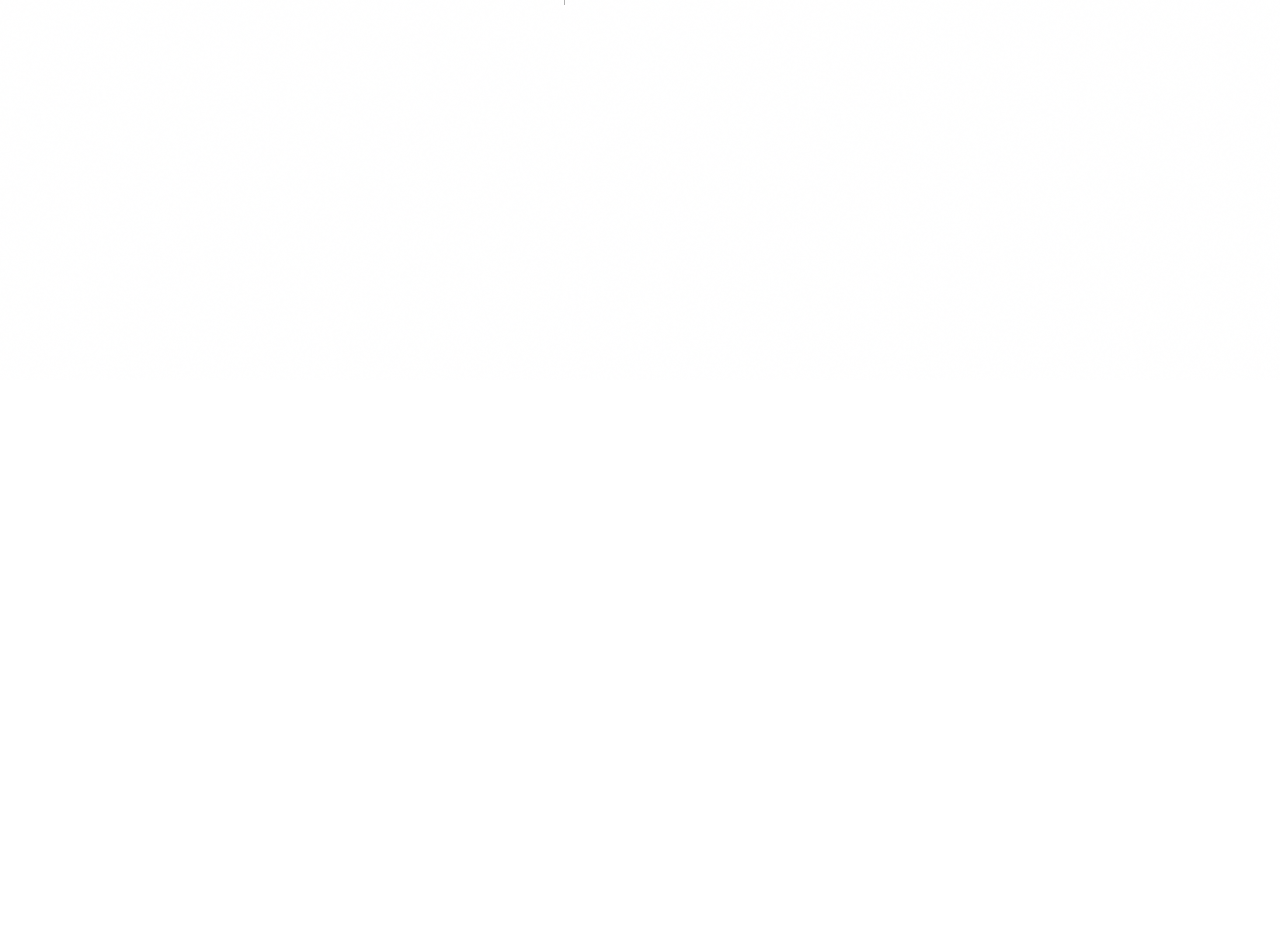
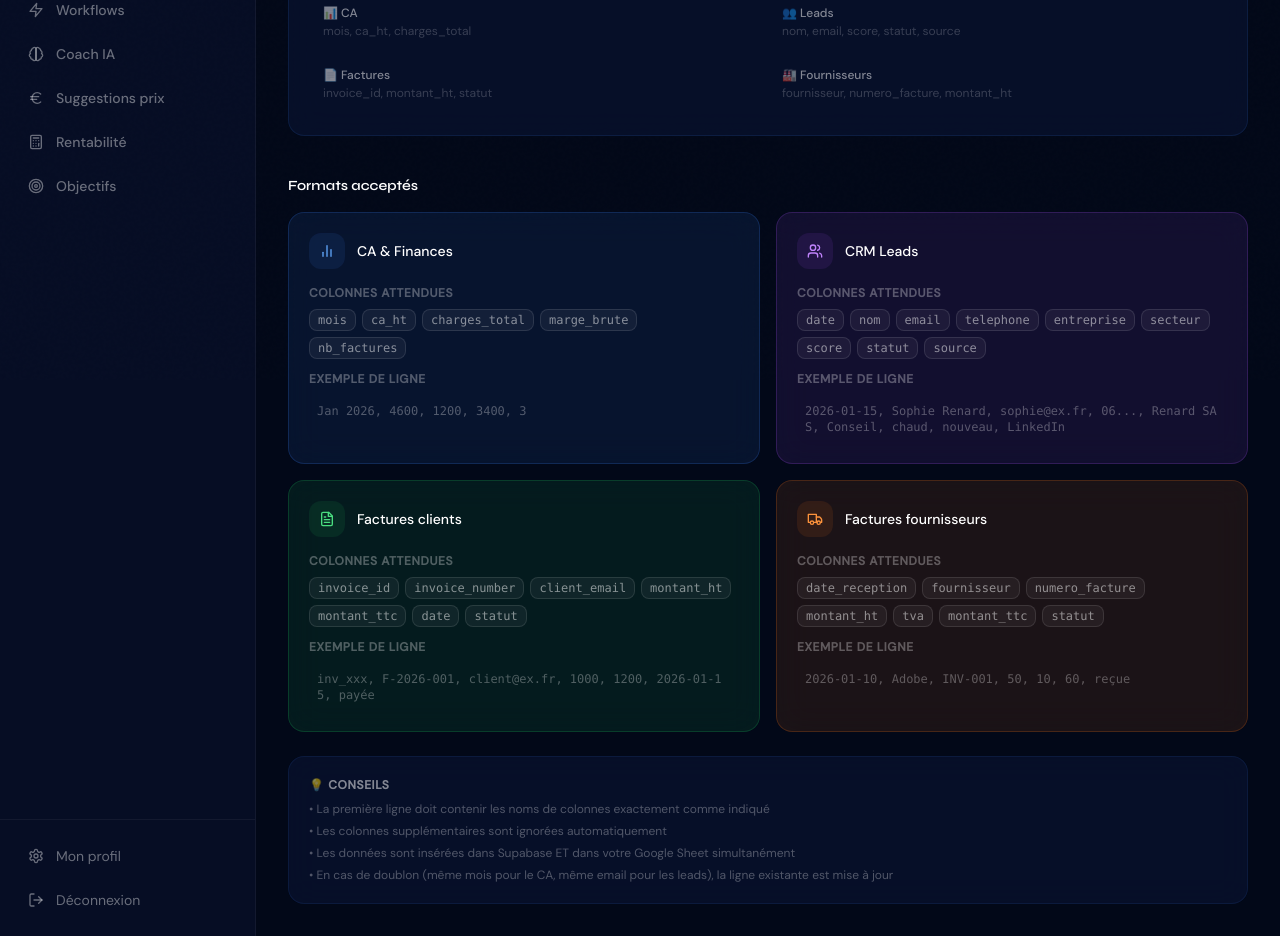
Before and after one commit to killyanhoulettevcel/vcel-site, a Next.js app: page /dashboard/client/import in a window 1280 px wide. Before the commit this address had no page. Shown: the part 420-1356 px from the top of the page. Before the commit the page ends 800 px from the top, so only its background shows below. Built offline with nearby package versions, Linux system fonts and the light colour scheme; no server answers.

Commit message:
Create page.tsx

```diff
--- /dev/null
+++ b/src/app/dashboard/client/import/page.tsx
@@ -0,0 +1,98 @@
+'use client'
+import ImportCSV from '@/components/ImportCSV'
+import { FileText, BarChart2, Users, Truck } from 'lucide-react'
+
+const types = [
+  {
+    icon: BarChart2,
+    label: 'CA & Finances',
+    color: 'text-blue-400',
+    bg: 'bg-blue-500/10 border-blue-500/20',
+    cols: ['mois', 'ca_ht', 'charges_total', 'marge_brute', 'nb_factures'],
+    exemple: 'Jan 2026, 4600, 1200, 3400, 3',
+  },
+  {
+    icon: Users,
+    label: 'CRM Leads',
+    color: 'text-purple-400',
+    bg: 'bg-purple-500/10 border-purple-500/20',
+    cols: ['date', 'nom', 'email', 'telephone', 'entreprise', 'secteur', 'score', 'statut', 'source'],
+    exemple: '2026-01-15, Sophie Renard, sophie@ex.fr, 06..., Renard SAS, Conseil, chaud, nouveau, LinkedIn',
+  },
+  {
+    icon: FileText,
+    label: 'Factures clients',
+    color: 'text-green-400',
+    bg: 'bg-green-500/10 border-green-500/20',
+    cols: ['invoice_id', 'invoice_number', 'client_email', 'montant_ht', 'montant_ttc', 'date', 'statut'],
+    exemple: 'inv_xxx, F-2026-001, client@ex.fr, 1000, 1200, 2026-01-15, payée',
+  },
+  {
+    icon: Truck,
+    label: 'Factures fournisseurs',
+    color: 'text-orange-400',
+    bg: 'bg-orange-500/10 border-orange-500/20',
+    cols: ['date_reception', 'fournisseur', 'numero_facture', 'montant_ht', 'tva', 'montant_ttc', 'statut'],
+    exemple: '2026-01-10, Adobe, INV-001, 50, 10, 60, reçue',
+  },
+]
+
+export default function ImportPage() {
+  return (
+    <div className="p-8">
+      <div className="mb-8">
+        <h1 className="font-display text-2xl font-bold text-white mb-1">Importer des données</h1>
+        <p className="text-white/40 text-sm">Glissez n'importe quel CSV — le type est détecté automatiquement et les données sont synchronisées dans Supabase et votre Google Sheet</p>
+      </div>
+
+      {/* Zone d'import principale */}
+      <div className="mb-10">
+        <ImportCSV />
+      </div>
+
+      {/* Guide des formats */}
+      <h2 className="font-display font-semibold text-white text-sm mb-4">Formats acceptés</h2>
+      <div className="grid lg:grid-cols-2 gap-4">
+        {types.map((t) => (
+          <div key={t.label} className={`card-glass p-5 border ${t.bg}`}>
+            <div className="flex items-center gap-3 mb-4">
+              <div className={`w-9 h-9 rounded-xl flex items-center justify-center ${t.bg}`}>
+                <t.icon size={16} className={t.color} />
+              </div>
+              <h3 className="font-medium text-white text-sm">{t.label}</h3>
+            </div>
+
+            {/* Colonnes */}
+            <div className="mb-3">
+              <p className="text-white/30 text-xs uppercase tracking-wider font-semibold mb-2">Colonnes attendues</p>
+              <div className="flex flex-wrap gap-1.5">
+                {t.cols.map(col => (
+                  <span key={col} className="text-xs px-2 py-0.5 rounded-lg bg-white/5 border border-white/10 text-white/50 font-mono">
+                    {col}
+                  </span>
+                ))}
+              </div>
+            </div>
+
+            {/* Exemple */}
+            <div>
+              <p className="text-white/30 text-xs uppercase tracking-wider font-semibold mb-2">Exemple de ligne</p>
+              <p className="text-white/30 text-xs font-mono bg-white/3 rounded-lg p-2 break-all">{t.exemple}</p>
+            </div>
+          </div>
+        ))}
+      </div>
+
+      {/* Tips */}
+      <div className="card-glass p-5 mt-6 border border-blue-500/10 bg-blue-500/3">
+        <p className="text-white/50 text-xs font-semibold uppercase tracking-wider mb-2">💡 Conseils</p>
+        <ul className="space-y-1.5 text-white/30 text-xs">
+          <li>• La première ligne doit contenir les noms de colonnes exactement comme indiqué</li>
+          <li>• Les colonnes supplémentaires sont ignorées automatiquement</li>
+          <li>• Les données sont insérées dans Supabase ET dans votre Google Sheet simultanément</li>
+          <li>• En cas de doublon (même mois pour le CA, même email pour les leads), la ligne existante est mise à jour</li>
+        </ul>
+      </div>
+    </div>
+  )
+}
```
